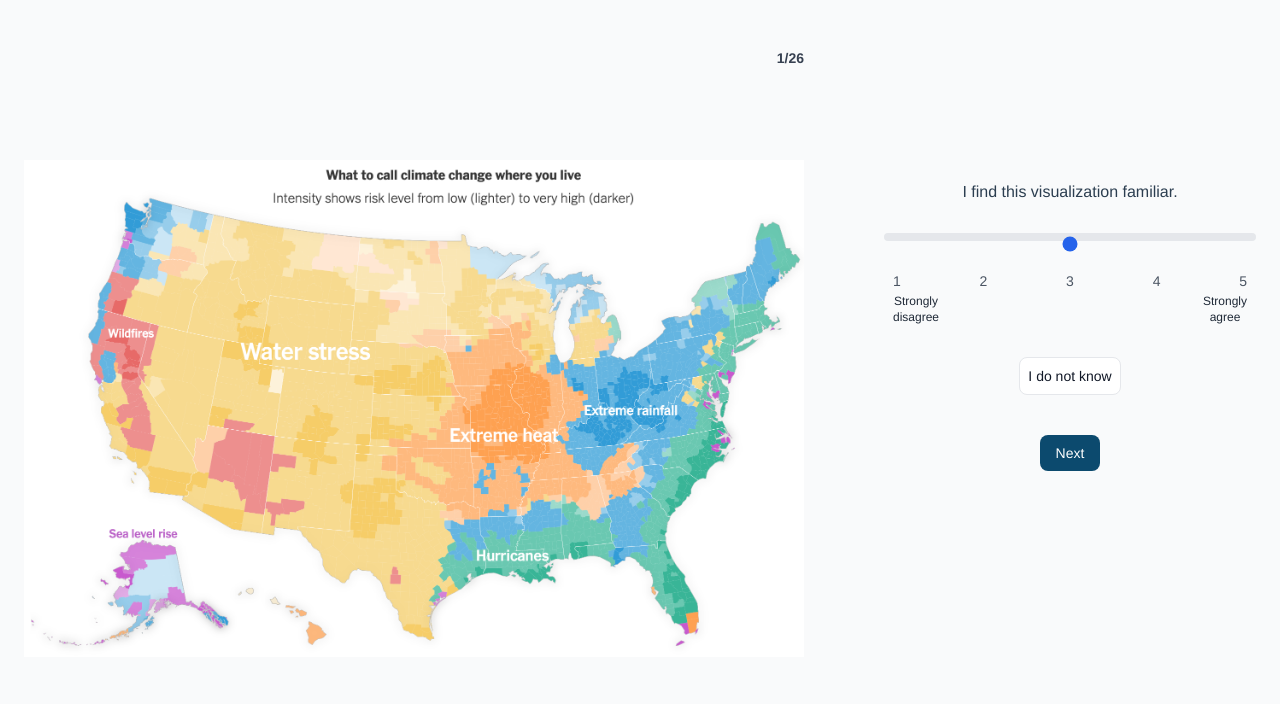
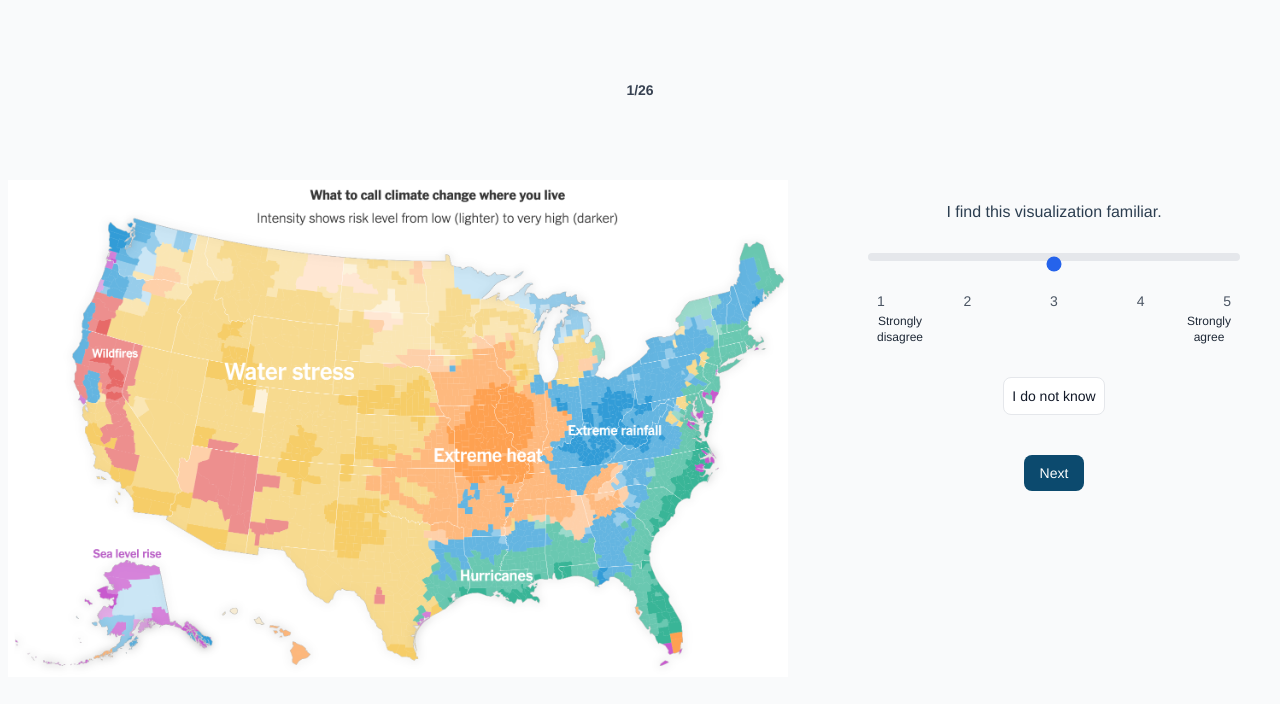
Before and after one commit to sarahoxhaj/cognitiveInterviews, a Vue app: page /ItemValidation in a window 1280 px wide. Shown: the top 704 px of the page. Built offline with nearby package versions, Linux system fonts and the light colour scheme; no server answers; sample sign-in values are in the browser's storage.

Commit message:
fixing alignment third vis

```diff
--- a/src/components/ItemValidation.vue
+++ b/src/components/ItemValidation.vue
@@ -5,13 +5,13 @@
                 <p class="text-lg text-gray-700 dark:text-white">Submitting your responses...</p>
             </div>
 
-            <div v-else-if="questions.length" class="mt-20">
+            <div v-else-if="questions.length" class="mt-20 w-[1232px] max-w-full">
+                <div class="w-full text-center text-sm font-medium text-gray-700 dark:text-gray-200">
+                    <b>{{ currentIndex + 1 }}/{{ questions.length }}</b>
+                </div>
                 <div class="flex flex-row items-start justify-center gap-x-20 w-[1200px]">
+                    <div class="w-[780px] shrink-0 self-start relative flex justify-center">
 
-                    <div class="w-[780px] shrink-0 self-start relative flex justify-center">
-                        <div class="absolute -top-8 right-0 text-sm font-medium text-gray-700 dark:text-gray-200">
-                            <b>{{ currentIndex + 1 }}/{{ questions.length }}</b>
-                        </div>
                         <!-- <img src="@/assets/1.png" alt="Image 1" class="size-[580px] mt-10"> -->
                         <!-- <img src="@/assets/2.png" alt="Image 2" class="size-[580px] mt-10"> -->
                         <!-- <img src="@/assets/3.png" alt="Image 3" class="w-[750px] mt-20 ml-5"> -->
```
